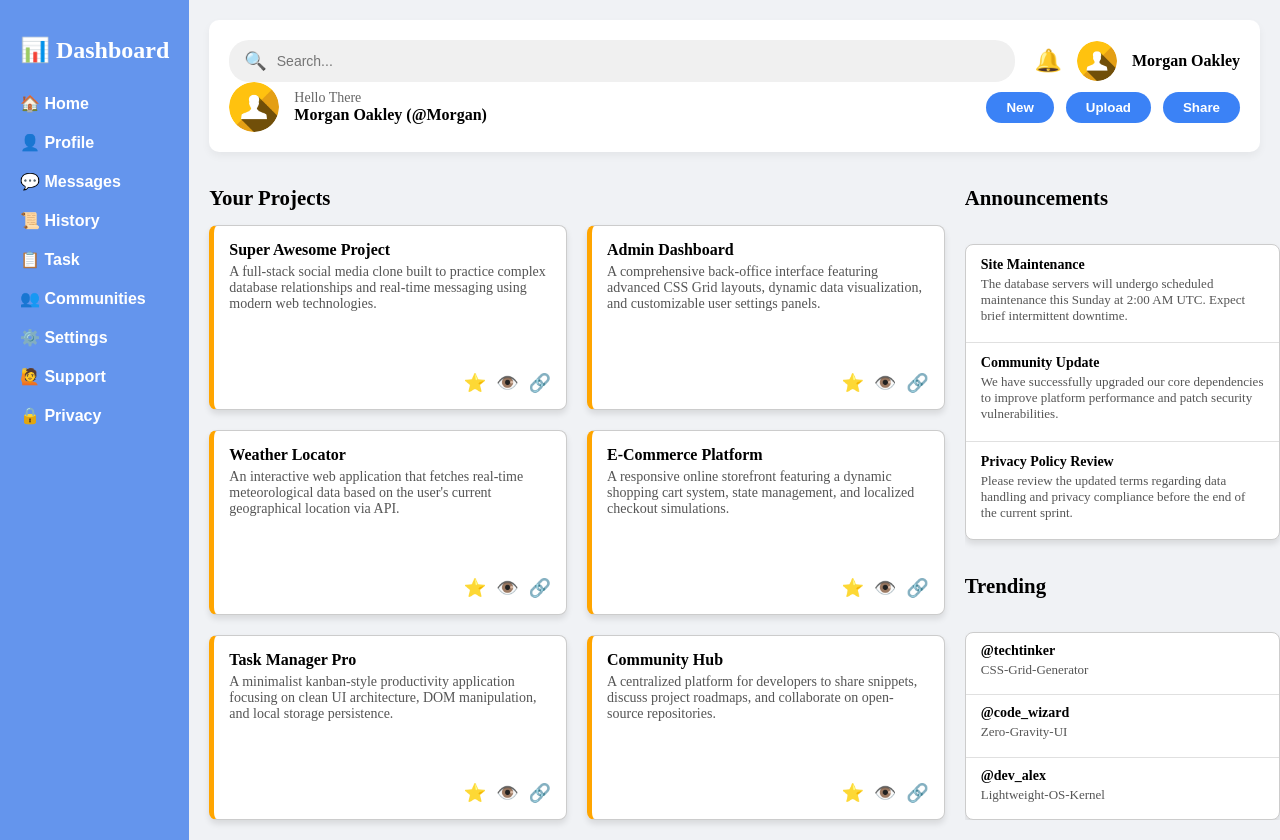
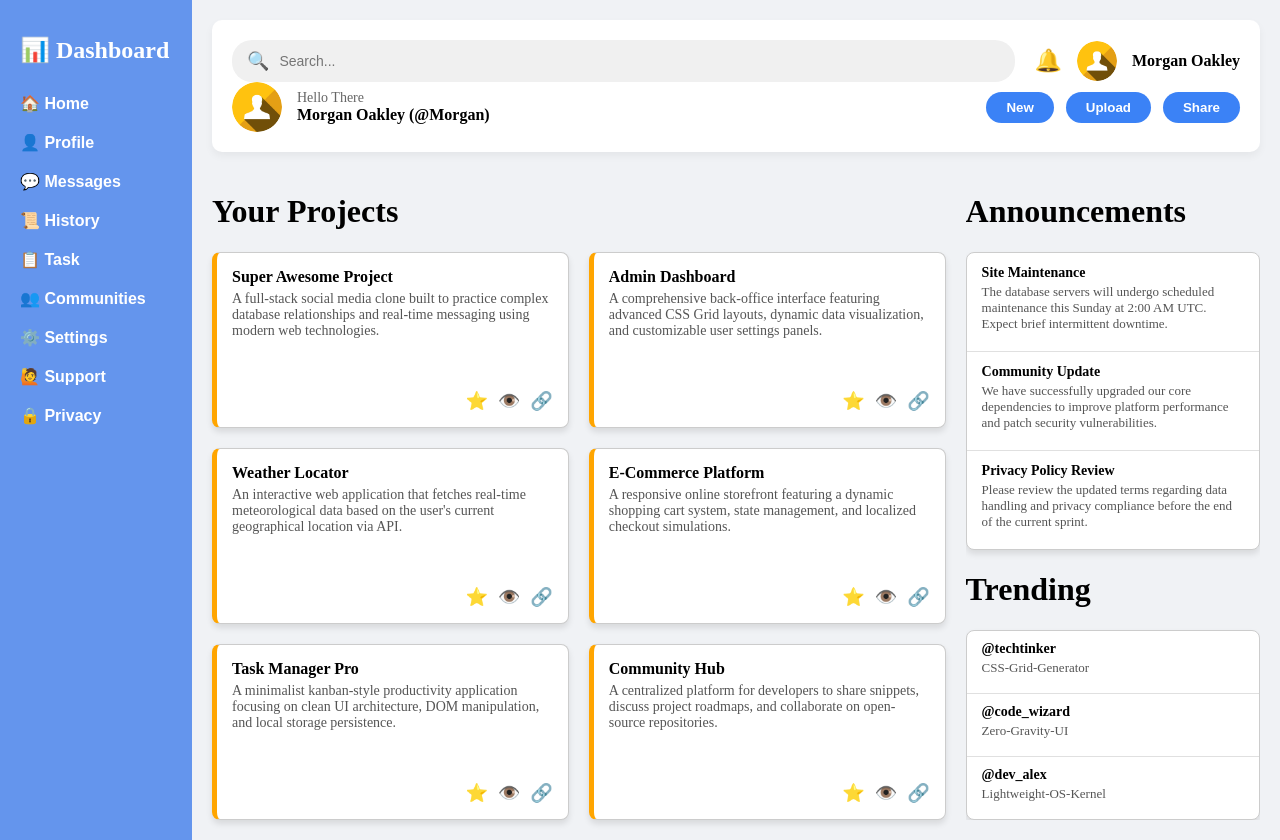
Before and after one commit to bbastiann/Project-Admin-Dashboard, a plain HTML site: page index.html in a window 1280 px wide. Drawn offline with Linux system fonts and the light colour scheme.

Commit message:
finish project

```diff
--- a/css/style.css
+++ b/css/style.css
@@ -9,7 +9,7 @@ html {
 /* Contenedor principal */
 .container {
     display: grid;
-    grid-template-columns: auto 1fr;
+    grid-template-columns: 15% auto;
     min-height: 100vh;
 }
 
@@ -201,14 +201,8 @@ html {
 /* Main content */
 .main-content {
     display: grid;
-    grid-template-columns: 70% 30%;
+    grid-template-columns: 70% auto;
     gap: 20px;
-}
-
-.main-content h1,
-.aside-content h1 {
-    font-size: 1.3rem;
-    margin-bottom: 15px;
 }
 
 /* Proyectos - 3 filas iguales */
@@ -246,7 +240,6 @@ html {
 .aside-content {
     display: grid;
     grid-template-rows: auto auto;
-    gap: 20px;
     min-width: 0;
     overflow: hidden;
 }
@@ -255,6 +248,7 @@ html {
 .trending-container {
     display: grid;
     grid-template-columns: 1fr;
+    grid-template-rows: auto 1fr;
     min-width: 0;
 }
 
```
